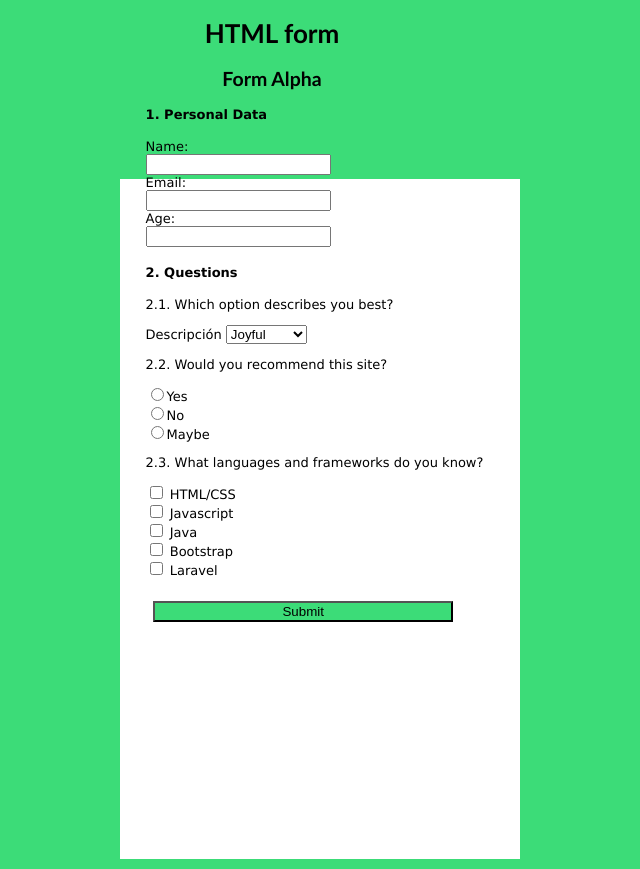
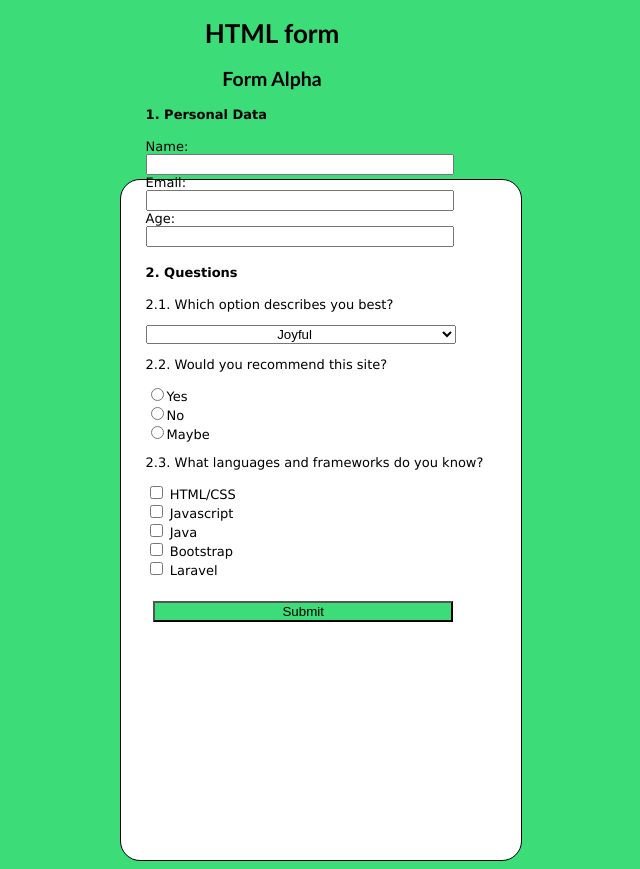
Before and after one commit to pablosja/HTML-Forms, a plain HTML site: page index.html in a window 1280 px wide. Shown: the whole page, without its empty margins (368-1008 px from the left). Drawn offline with Linux system fonts and the light colour scheme; a script that the page names is missing.

```diff
--- a/index.html
+++ b/index.html
@@ -28,7 +28,7 @@
         <h4 id="que">2. Questions</h4>
         <p id="describe">2.1. Which option describes you best?</p>
         <form id="selectform">
-            <label for="description">Descripción</label>
+            <label for="description"></label>
             <select name="description" id="desc">
                 <option value="joyful">Joyful</option>
                 <option value="broody">Broody</option>
--- a/style.css
+++ b/style.css
@@ -39,4 +39,16 @@ h2 {
     border: 2px solid #ooo;
     margin-left: 38%;
     margin-top: -35%;
+    border-radius: 20px;
+    border-color: black;
+    border: 1px solid black;
 }
+
+#nameinput, #ageinput, #emailinput {
+    width: 300px;
+}
+
+#desc {
+    width: 310px;
+    text-align: center;
+}
```
Also changed, not shown: 1 other file.
